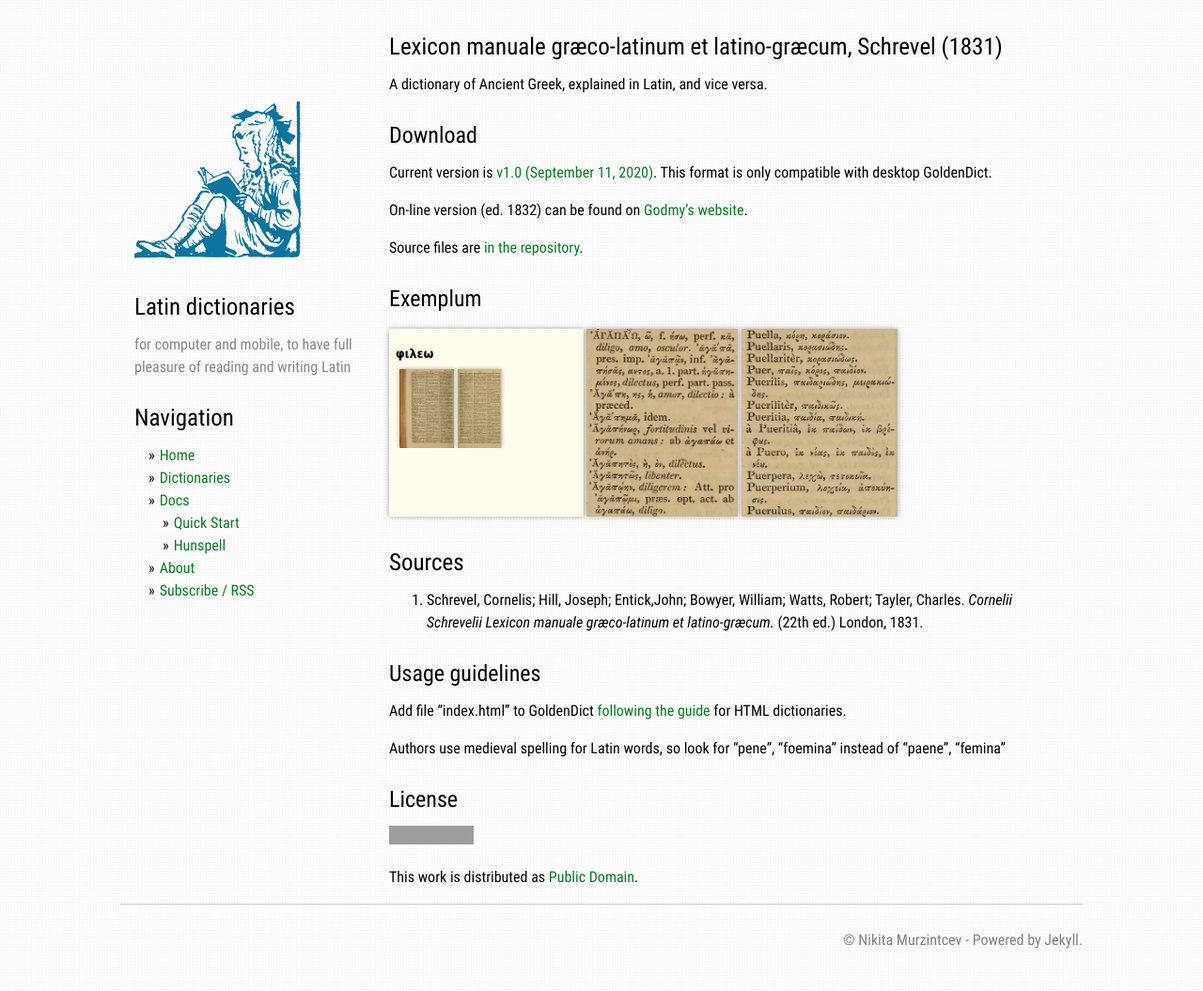
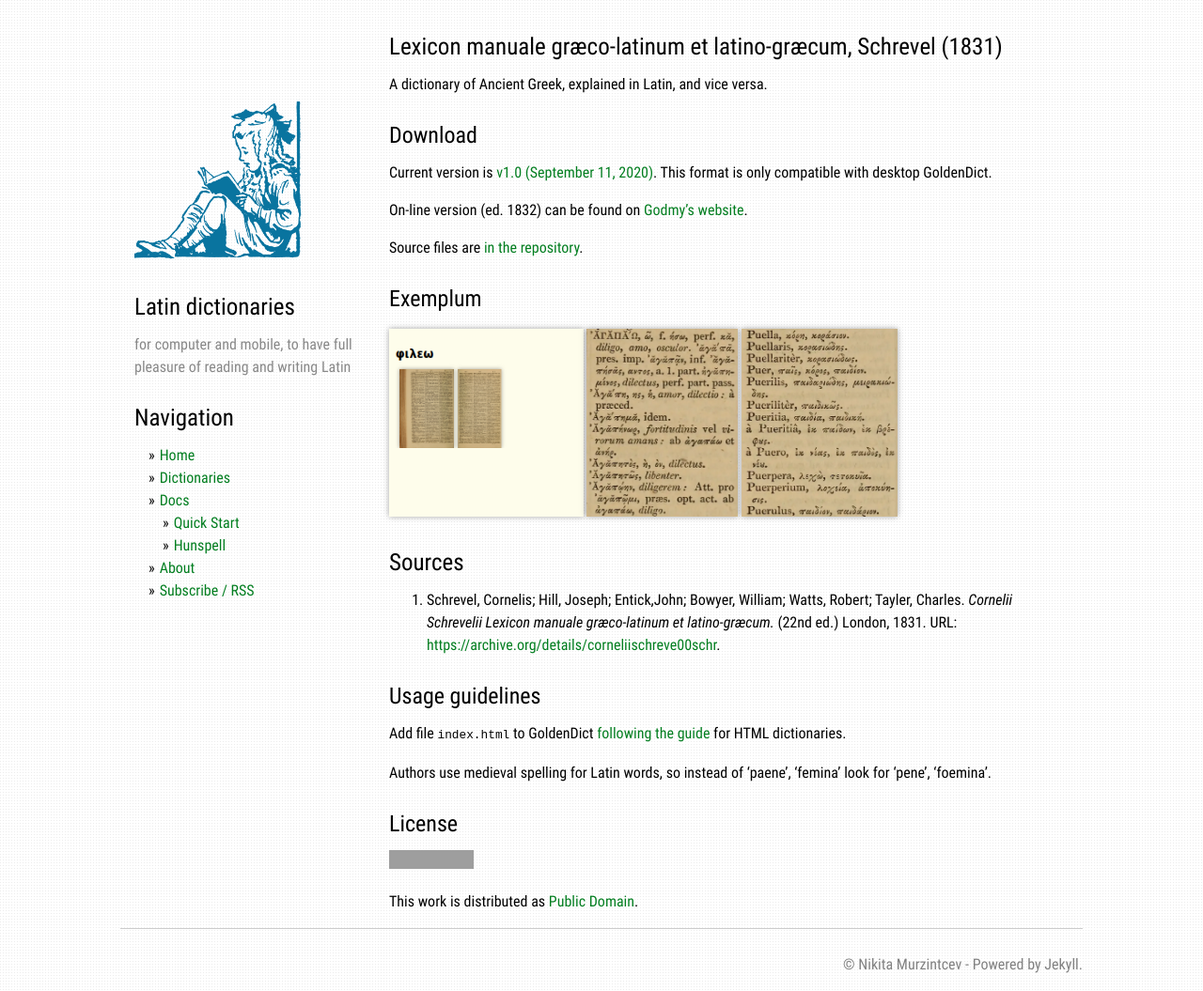
Before and after one commit to nikita-moor/dictionaries, a Jekyll site: the page built from _dictionaries/Schrevel1831.md, in a window 1280 px wide. Shown: the whole page at 94% size. Built offline with Jekyll 4.4.1, drawn with Linux system fonts in a browser that asks for light colours; grey boxes are pictures that could not be loaded.

Commit message:
escape fix

```diff
--- a/_dictionaries/Schrevel1831.md
+++ b/_dictionaries/Schrevel1831.md
@@ -29,14 +29,14 @@ Source files are [in the repository][3].
 
 # Sources
 
-1. Schrevel, Cornelis; Hill, Joseph; Entick,John; Bowyer, William; Watts, Robert; Tayler, Charles. _Cornelii Schrevelii Lexicon manuale græco-latinum et latino-græcum._ (22th ed.) London, 1831.
+1. Schrevel, Cornelis; Hill, Joseph; Entick,John; Bowyer, William; Watts, Robert; Tayler, Charles. _Cornelii Schrevelii Lexicon manuale græco-latinum et latino-græcum._ (22nd ed.) London, 1831. URL: <https://archive.org/details/corneliischreve00schr>.
 
 
 ## Usage guidelines
 
-Add file "index.html" to GoldenDict [following the guide][4] for HTML dictionaries.
+Add file `index.html` to GoldenDict [following the guide][4] for HTML dictionaries.
 
-Authors use medieval spelling for Latin words, so look for "pene", "foemina" instead of "paene", "femina"
+Authors use medieval spelling for Latin words, so instead of 'paene', 'femina' look for 'pene', 'foemina'.
 
 
 ## License
```
